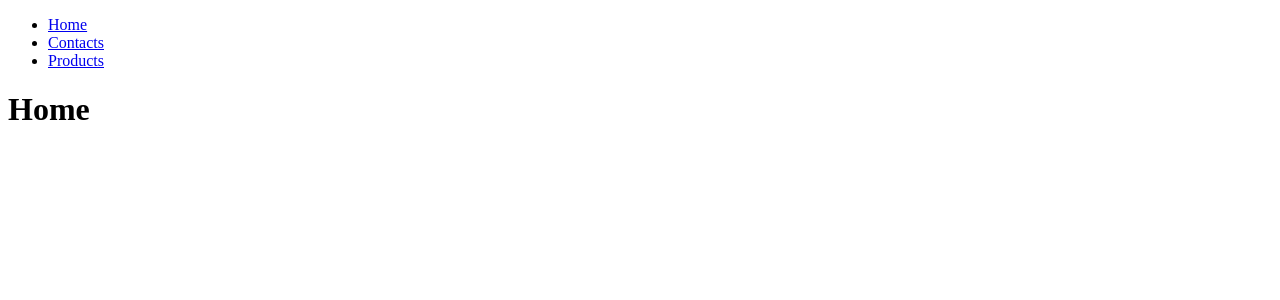
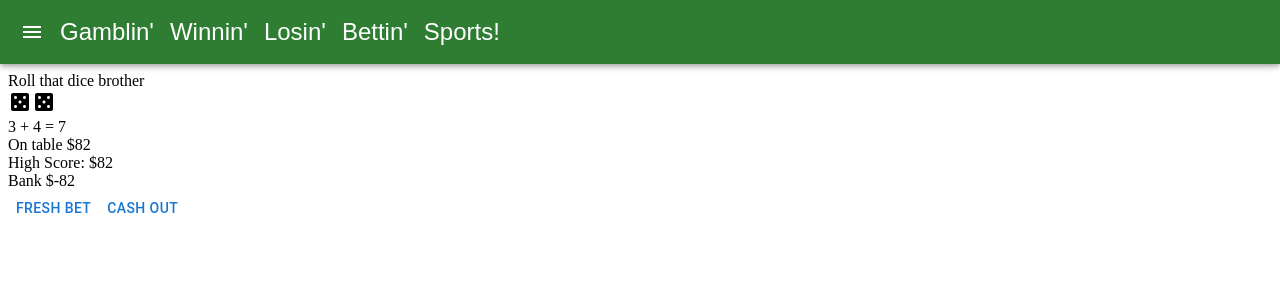
Before and after one commit to wfoster92/Quartileback, a React (Create React App) app in the folder client/: page / in a window 1280 px wide. Shown: the top 300 px of the page. Built offline with nearby package versions, Linux system fonts and the light colour scheme.

Commit message:
added craps to homepage

```diff
--- a/client/src/components/Home.jsx
+++ b/client/src/components/Home.jsx
@@ -1,5 +1,73 @@
+import { useState, useEffect } from 'react'
+import styled from '@emotion/styled'
+
+import CasinoIcon from '@mui/icons-material/Casino'
+import { Button } from '@mui/material'
 const Home = () => {
-  return <h1>Home</h1>
+  const [d1, setD1] = useState(Math.floor(Math.random() * 6 + 1))
+  const [d2, setD2] = useState(Math.floor(Math.random() * 6 + 1))
+
+  const [message, setMessage] = useState('')
+
+  const [money, setMoney] = useState(Math.floor(Math.random() * 100))
+  const [highScore, setHighScore] = useState(money)
+  const [overall, setOverall] = useState(-money)
+
+  const rollsDice = () => {
+    let tempD1 = Math.floor(Math.random() * 6 + 1)
+    setD1(tempD1)
+    let tempD2 = Math.floor(Math.random() * 6 + 1)
+    setD2(tempD2)
+    let sum = tempD1 + tempD2
+    if ([2, 3, 12].includes(sum)) {
+      setMoney(0)
+      setMessage('Out of luck bud')
+    } else if ([7, 11].includes(sum)) {
+      setMoney(money * 2)
+      setMessage("You're in the money - Doublin Up!")
+    } else {
+      setMessage('Break even')
+    }
+  }
+
+  const reset = () => {
+    let start = Math.floor(Math.random() * 100)
+    setMoney(start)
+    setOverall(overall - start)
+  }
+
+  const cashOut = () => {
+    setOverall(overall + money)
+    setMoney(0)
+  }
+
+  useEffect(() => {
+    if (overall > highScore) {
+      setHighScore(money)
+    }
+  }, [money, overall])
+
+  return (
+    <>
+      <div>Roll that dice brother</div>
+      <CasinoIcon onClick={rollsDice} />
+      <CasinoIcon onClick={rollsDice} />
+      <div>
+        {d1} + {d2} = {d1 + d2} {message}
+      </div>
+
+      <div>On table ${money}</div>
+      <div>High Score: ${highScore}</div>
+      <div>Bank ${overall}</div>
+
+      <div style={{ display: 'inline-block' }}>
+        <Button onClick={reset}>Fresh Bet</Button>
+      </div>
+      <div style={{ display: 'inline-block' }}>
+        <Button onClick={cashOut}>Cash Out</Button>
+      </div>
+    </>
+  )
 }
 
 export default Home
--- a/client/src/components/NavBar.jsx
+++ b/client/src/components/NavBar.jsx
@@ -1,22 +1,42 @@
-// Components/NavBar.js
-import { Link } from 'react-router-dom'
+import React, { useState } from 'react'
+import { AppBar, Toolbar, Typography, IconButton } from '@mui/material'
+import MenuIcon from '@mui/icons-material/Menu'
 
-const NavBar = () => {
+export default function NavBar() {
+  // const classes = useStyles()
+  const [example, setExample] = useState('success')
+
   return (
-    <nav>
-      <ul>
-        <li>
-          <Link to="/">Home</Link>
-        </li>
-        <li>
-          <Link to="/contact">Contacts</Link>
-        </li>
-        <li>
-          <Link to="/products">Products</Link>
-        </li>
-      </ul>
-    </nav>
+    <React.Fragment>
+      <AppBar
+        color={example}
+        // color={isCustomColor || isCustomHeight ? 'primary' : example}
+        // className={`${isCustomColor && classes.customColor} ${
+        //   isCustomHeight && classes.customHeight
+        // }`}
+      >
+        <Toolbar>
+          <IconButton edge="start" color="inherit" aria-label="menu">
+            <MenuIcon />
+          </IconButton>
+          <IconButton color="inherit" onClick={() => setExample('success')}>
+            Gamblin'
+          </IconButton>
+          <IconButton color="inherit" onClick={() => setExample('primary')}>
+            Winnin'
+          </IconButton>
+          <IconButton color="inherit" onClick={() => setExample('error')}>
+            Losin'
+          </IconButton>
+          <IconButton color="inherit" onClick={() => setExample('warning')}>
+            Bettin'
+          </IconButton>
+          <IconButton color="inherit" onClick={() => setExample('transparent')}>
+            Sports!
+          </IconButton>
+        </Toolbar>
+      </AppBar>
+      <Toolbar />
+    </React.Fragment>
   )
 }
-
-export default NavBar
```
